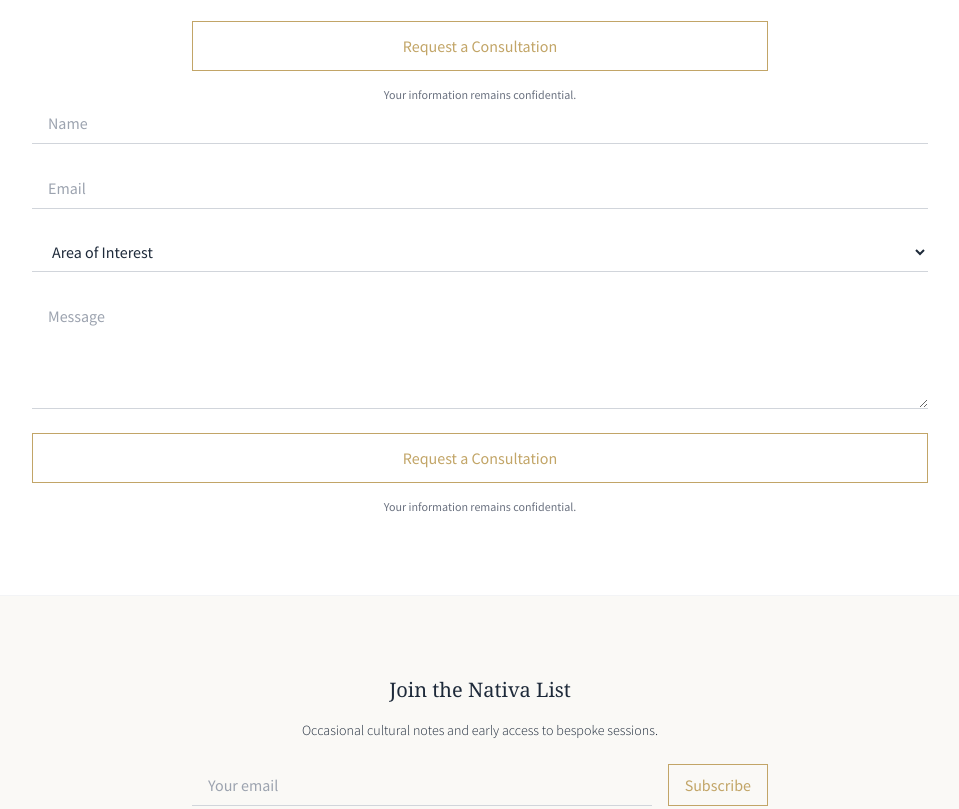
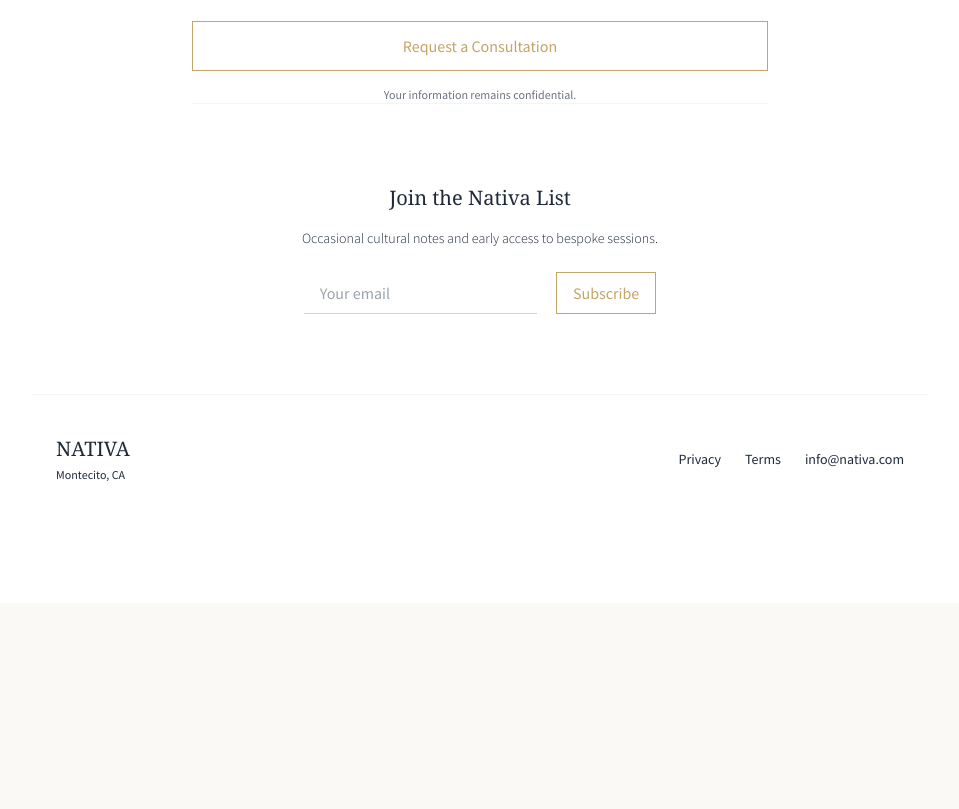
Before and after one commit to nativaspanishsb-star/nativa-site, a plain HTML site: page index.html in a window 1280 px wide. Shown: the part 2768-3577 px from the top of the page, without its empty margins (160-1119 px from the left). After the commit the page ends 3371 px from the top, so only its background shows below. Drawn offline with nearby package versions, Linux system fonts and the light colour scheme.

Commit message:
Corrected from request
double request form was generated, removed one

```diff
--- a/index.html
+++ b/index.html
@@ -215,26 +215,6 @@
   </div>
   <button type="submit" class="w-full px-8 py-3 border border-gold text-gold hover:bg-gold hover:text-white transition-colors duration-200">Request a Consultation</button>
   <p class="text-xs text-center mt-4 text-gray-500">Your information remains confidential.</p>
-</form>
-            <div class="grid gap-6 mb-6">
-                    <input type="text" placeholder="Name" class="w-full px-4 py-2 border-b border-gray-300 focus:outline-none focus:border-gold bg-transparent">
-                    <input type="email" placeholder="Email" class="w-full px-4 py-2 border-b border-gray-300 focus:outline-none focus:border-gold bg-transparent">
-                    <select class="w-full px-4 py-2 border-b border-gray-300 focus:outline-none focus:border-gold bg-transparent">
-                        <option value="" disabled selected>Area of Interest</option>
-                        <option>Travel</option>
-                        <option>Academic</option>
-                        <option>Business</option>
-                        <option>Cultural</option>
-                        <option>Family/Household</option>
-                    </select>
-                    <textarea placeholder="Message" rows="4" class="w-full px-4 py-2 border-b border-gray-300 focus:outline-none focus:border-gold bg-transparent"></textarea>
-                </div>
-                <button type="submit" class="w-full px-8 py-3 border border-gold text-gold hover:bg-gold hover:text-white transition-colors duration-200">Request a Consultation</button>
-                <p class="text-xs text-center mt-4 text-gray-500">Your information remains confidential.</p>
-            </form>
-        </div>
-    </section>
-
     <!-- Newsletter Section -->
     <section class="py-20 px-6 border-t border-gray-100">
         <div class="max-w-xl mx-auto text-center">
```
